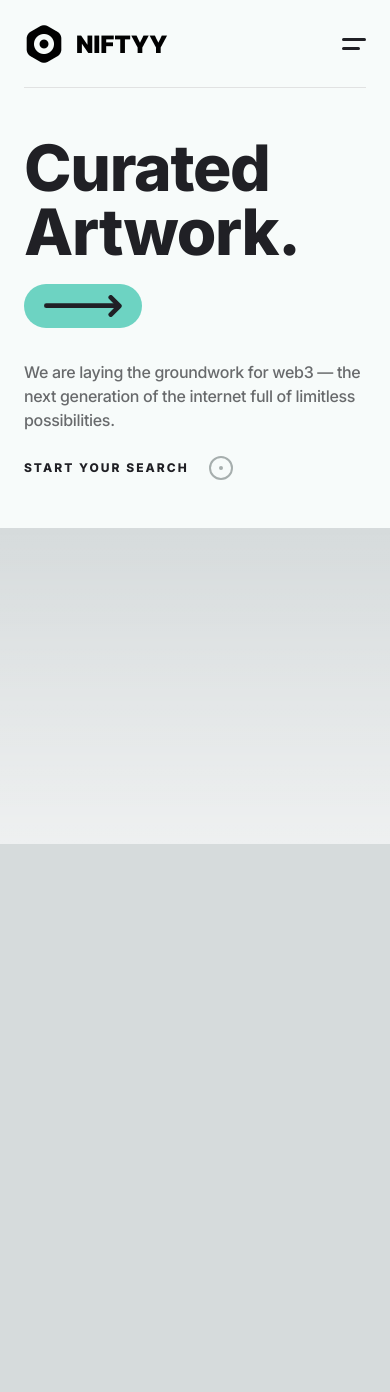
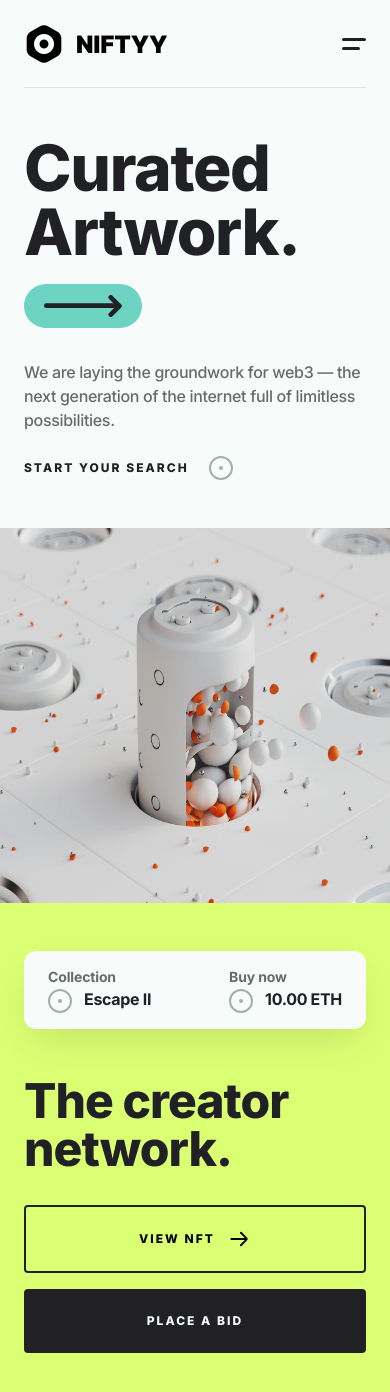
Before and after one commit to lazydoug/niftyy, a Next.js app: page / in a window 390 px wide. Shown: the top 1392 px of the page. Before the commit the page ends 844 px from the top, so only its background shows below. Built offline with nearby package versions, Linux system fonts and the light colour scheme.

Commit message:
Completed mobile hero section layout

```diff
--- /dev/null
+++ b/src/components/button.jsx
@@ -0,0 +1,13 @@
+import { Children } from 'react'
+
+function Button({ children, className }) {
+  return (
+    <button
+      className={`text-button-lg rounded ${className}`}
+      style={{ padding: '20px' }}>
+      {children}
+    </button>
+  )
+}
+
+export default Button
--- a/src/components/hero.jsx
+++ b/src/components/hero.jsx
@@ -1,18 +1,22 @@
 import Image from 'next/image'
 
 import PlaceholderSvg from './svg/placeholder'
-import RightArrow from './svg/right-arrow'
+import LongRightArrowSvg from './svg/long-right-arrow'
+import ArrowForwardSvg from './svg/arrow-forward'
+
+import heroImage from '@/assets/hero-image.png'
+import Button from './button'
 
 function Hero() {
   return (
-    <section className='px-6 py-12 bg-neutral-100'>
-      <div>
+    <section className='bg-neutral-100'>
+      <div className='px-6 py-12'>
         <div className='mb-8'>
           <h1 className='text-hero-sm text-neutral-700 mb-5'>
             Curated Artwork.
           </h1>
           <div className='w-[118px] h-11 px-5 py-[11px] bg-accent-shade1 rounded-full'>
-            <RightArrow width={'auto'} height={'auto'} />
+            <LongRightArrowSvg width={'auto'} height={'auto'} />
           </div>
         </div>
         <div>
@@ -29,8 +33,52 @@ function Hero() {
         </div>
       </div>
 
-      <div></div>
-      <div></div>
+      <div>
+        <div className='relative h-[375px]'>
+          <Image src={heroImage} alt='Hero image' fill />
+        </div>
+
+        <div className='bg-accent-4 px-6 py-12 flex flex-col gap-12'>
+          <div className='flex justify-between px-6 py-4 bg-neutral-100 rounded-xl shadow-[0_16px_40px_-8px_rgba(0,0,0,0.12)]'>
+            <div>
+              <p className='text-base-sm text-neutral-500'>Collection</p>
+              <p className='text-body1-sm text-neutral-700'>
+                <i>
+                  <PlaceholderSvg className='inline mr-3' />
+                </i>
+                Escape II
+              </p>
+            </div>
+            <div>
+              <p className='text-base-sm text-neutral-500'>Buy now</p>
+              <p className='text-body1-sm text-neutral-700'>
+                <i>
+                  <PlaceholderSvg className='inline mr-3' />
+                </i>
+                10.00 ETH
+              </p>
+            </div>
+          </div>
+
+          <div>
+            <h1 className='text-h1-sm text-neutral-700 mb-8'>
+              The creator network.
+            </h1>
+
+            <div className='flex flex-col gap-4'>
+              <Button className='border-neutral-700 border-2 text-neutral-800'>
+                VIEW NFT
+                <i className='ml-3'>
+                  <ArrowForwardSvg className='inline align-middle' />
+                </i>
+              </Button>
+              <Button className='text-neutral-100 bg-neutral-700'>
+                PLACE A BID
+              </Button>
+            </div>
+          </div>
+        </div>
+      </div>
     </section>
   )
 }
--- /dev/null
+++ b/src/components/svg/arrow-forward.jsx
@@ -0,0 +1,17 @@
+function ArrowForwardSvg({ width, height, className }) {
+  return (
+    <svg
+      xmlns='http://www.w3.org/2000/svg'
+      width={width || '24'}
+      height={height || '24'}
+      fill='none'
+      viewBox='0 0 25 24'
+      className={className}>
+      <path
+        fill='currentColor'
+        d='M13.793 17.793a1 1 0 001.414 1.414L21 13.414a2 2 0 000-2.828l-5.793-5.793a1 1 0 10-1.414 1.414L18.586 11H4.5a1 1 0 100 2h14.086l-4.793 4.793z'></path>
+    </svg>
+  )
+}
+
+export default ArrowForwardSvg
--- a/src/components/svg/right-arrow.jsx
+++ b/src/components/svg/long-right-arrow.jsx
@@ -1,4 +1,4 @@
-function RightArrow({ width, height }) {
+function LongRightArrowSvg({ width, height }) {
   return (
     <svg
       xmlns='http://www.w3.org/2000/svg'
@@ -17,4 +17,4 @@ function RightArrow({ width, height }) {
   )
 }
 
-export default RightArrow
+export default LongRightArrowSvg
--- a/src/components/svg/placeholder.jsx
+++ b/src/components/svg/placeholder.jsx
@@ -1,11 +1,12 @@
-function PlaceholderSvg({ width, height }) {
+function PlaceholderSvg({ width, height, className }) {
   return (
     <svg
       xmlns='http://www.w3.org/2000/svg'
       width={width || '24'}
       height={height || '24'}
       fill='none'
-      viewBox='0 0 24 24'>
+      viewBox='0 0 24 24'
+      className={className}>
       <circle cx='12' cy='12' r='11' stroke='#A6AEAD' strokeWidth='2'></circle>
       <circle cx='12' cy='12' r='1' stroke='#A6AEAD' strokeWidth='2'></circle>
     </svg>
```
Also changed, not shown: src/assets/hero-image.png (added).
